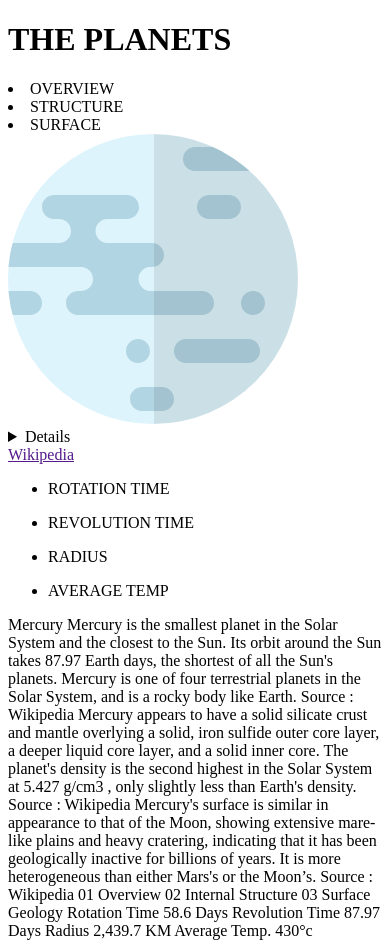
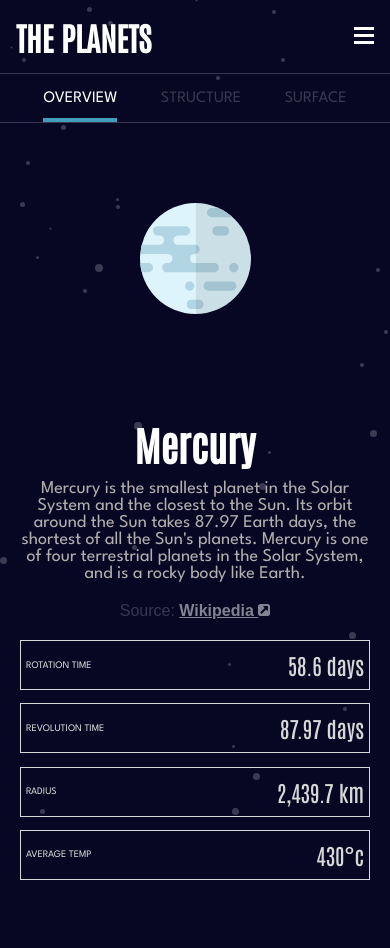
Before and after one commit to yret1/Planet-App, a plain HTML site: page index.html in a window 390 px wide. After the commit the page ends 900 px from the top, so only its background shows below. Drawn offline with Linux system fonts and the light colour scheme.

Commit message:
Basic layout for first mobile page

```diff
--- a/index.html
+++ b/index.html
@@ -3,6 +3,10 @@
 <head>
   <meta charset="UTF-8">
   <meta name="viewport" content="width=device-width, initial-scale=1.0">
+
+  <link rel="stylesheet" href="style.css">
+
+  <script src=""></script>
 
   <link rel="icon" type="image/png" sizes="32x32" href="./assets/favicon-32x32.png">
 
@@ -13,88 +17,46 @@
     <h1 class="head-title">THE PLANETS</h1>
     <nav class="mobile__nav"></nav>
   </header>
-  <nav class="nav-top">
-    <li class="nav-top__item">OVERVIEW</li>
+  <ul class="nav-top">
+    <li class="nav-top__item top-active">OVERVIEW</li>
     <li class="nav-top__item">STRUCTURE</li>
     <li class="nav-top__item">SURFACE</li>
-  </nav>
+  </ul>
   <main>
-    <article class="planet__mercury">
+    <article class="planet">
       <picture class="planet__mercury--face">
-        <img src="/assets/planet-mercury.svg" alt="mercury">
+        <img class="planet__base" src="/assets/planet-mercury.svg" alt="mercury">
+        <img class="planet__structure" src="/assets/planet-mercury-internal.svg" alt="mercury-crust">
+        <img class="planet__geology" src="/assets/planet-mercury.svg" alt="mercury-surface">
       </picture>
-      <details class="planet__info">
+      <section class="planet__info">
         <h2 class="planet__title head-title">Mercury</h2>
         <p class="planet__desc desc-text">Mercury is the smallest planet in the Solar System and the closest to the Sun. Its orbit around the Sun takes 87.97 Earth days, the shortest of all the Sun's planets. Mercury is one of four terrestrial planets in the Solar System, and is a rocky body like Earth.</p>
-      </details>
+        <p class="planet__desc planet__desc--structure" id="structure">Mercury appears to have a solid silicate crust and mantle overlying a solid, iron sulfide outer core layer, a deeper liquid core layer, and a solid inner core. The planet's density is the second highest in the Solar System at 5.427 g/cm3 , only slightly less than Earth's density.</p>
+        <p class="planet__desc planet__desc--surface" id="surface">Mercury's surface is similar in appearance to that of the Moon, showing extensive mare-like plains and heavy cratering, indicating that it has been geologically inactive for billions of years. It is more heterogeneous than either Mars's or the Moon’s.</p>
+      </section>
     </article>
-    <section class="planet__source">
-      <a href="">Wikipedia</a>
+    <section class="planet__source">Source:
+      <a href="">Wikipedia <img src="/assets/icon-source.svg" alt=""></a>
     </section>
     <ul class="info-wrapper">
       <li class="info__rotation">
         <p class="desc-text">ROTATION TIME</p>
+        <div id="rotation">58.6 days</div>
       </li>
       <li class="info__revolution">
         <p class="desc-text">REVOLUTION TIME</p>
+        <div id="revolution">87.97 days</div>
       </li>
       <li class="info__radius">
         <p class="desc-text">RADIUS</p>
+        <div id="radius">2,439.7 km</div>
       </li>
       <li class="info__temp">
         <p class="desc-text">AVERAGE TEMP</p>
+        <div id="temp">430°c</div>
       </li>
     </ul>
   </main>
-  Mercury
-
-  <!-- Overview Content Start -->
-
-  Mercury is the smallest planet in the Solar System and the closest
-  to the Sun. Its orbit around the Sun takes 87.97 Earth days, the
-  shortest of all the Sun's planets. Mercury is one of four terrestrial
-  planets in the Solar System, and is a rocky body like Earth.
-
-  Source : Wikipedia <!-- URL: https://en.wikipedia.org/wiki/Mercury_(planet) -->
-
-  <!-- Overview Content End -->
-
-  <!-- Internal Structure Content Start -->
-
-  Mercury appears to have a solid silicate crust and mantle overlying a
-  solid, iron sulfide outer core layer, a deeper liquid core layer, and
-  a solid inner core. The planet's density is the second highest in the
-  Solar System at 5.427 g/cm3 , only slightly less than Earth's density.
-
-  Source : Wikipedia <!-- URL: https://en.wikipedia.org/wiki/Mercury_(planet)#Internal_structure -->
-
-  <!-- Internal Structure Content End -->
-
-  <!-- Surface Geology Content Start -->
-
-  Mercury's surface is similar in appearance to that of the Moon, showing
-  extensive mare-like plains and heavy cratering, indicating that it has
-  been geologically inactive for billions of years. It is more heterogeneous
-  than either Mars's or the Moon’s.
-
-  Source : Wikipedia <!-- URL: https://en.wikipedia.org/wiki/Mercury_(planet)#Surface_geology -->
-
-  <!-- Surface Geology Content End -->
-
-  01 Overview
-  02 Internal Structure
-  03 Surface Geology
-
-  Rotation Time
-  58.6 Days
-
-  Revolution Time
-  87.97 Days
-
-  Radius
-  2,439.7 KM
-
-  Average Temp.
-  430°c
 </body>
 </html>
--- a/style.css
+++ b/style.css
@@ -0,0 +1,148 @@
+@import url('https://fonts.googleapis.com/css2?family=Antonio:wght@500&family=League+Spartan:wght@400;700&display=swap');
+
+*{
+    box-sizing: border-box;
+    margin: 0;
+    padding: 0;
+}
+body{
+    height: 100svh;
+    background-color: #070724;
+    background-image: url(/assets/background-stars.svg);
+}
+
+h1, h2{
+    font-family: 'Antonio', sans-serif;
+}
+
+h3,h4{
+    font-family: 'League Spartan', sans-serif;
+}
+p{
+    font-family: 'League Spartan', sans-serif;
+}
+
+.mobile__nav{
+    background-image: url(/assets/icon-hamburger.svg);
+    background-repeat: no-repeat;
+    height: 20px;
+    width: 20px;
+}
+
+header{
+    padding: 16px;
+    align-items: center;
+    display: flex;
+    justify-content: space-between;
+}
+
+.head-title{
+    color: white;
+}
+
+
+.nav-top{
+    display: flex;
+    justify-content: space-evenly;
+    align-items: center;
+    height: 50px;
+    border-top:1px solid #38384F ;
+    border-bottom:1px solid #38384F ;
+}
+
+.nav-top__item{
+    font-family: "League Spartan", sans-serif;
+    list-style: none;
+    color: #38384F;
+    display: block;
+}
+
+.top-active{
+    color: white;
+    line-height: 50px;
+
+    height: 100%;
+
+    border-bottom: 4px solid #419EBB;
+}
+
+
+.planet{
+    padding-top: 80px;
+    display: flex;
+flex-direction: column;
+    width: 100%;
+    justify-content: center;
+    align-items:center ;
+}
+
+.planet__mercury--face img{
+    height: 111px;
+    width: 111px;
+}
+
+.planet__info{
+    text-align: center;
+    padding: 20px;
+}
+
+.planet__title {
+    padding-top: 80px;
+    text-align: center;
+    font-size: 40px;
+}
+
+.planet__desc {
+    padding-top: 10px;
+    color: rgb(180, 175, 175);
+    font-size: 18px;
+}
+
+
+.planet__source {
+    font-family: "Leauge Spartan", sans-serif;
+    text-align: center;
+    color: #38384F;
+}
+.planet__source a{
+    font-weight: bold;
+    color: #838391;
+    text-decoration: underline;
+}
+
+.info-wrapper{
+    padding: 20px;
+    display: flex;
+    flex-direction: column;
+    justify-content: space-between;
+    height: 280px;
+}
+
+.info-wrapper li{
+    display: flex;
+    align-items: center;
+    justify-content: space-between;
+    font-size: 10px;
+    padding: 5px;
+    border: 1px solid #D8D8D8;
+    height: 50px;
+    color: #D8D8D8;
+}
+
+#rotation,#revolution,#radius,#temp{
+    font-family: "Antonio", sans-serif;
+    font-weight: 400;
+    font-size: 22px;
+
+}
+
+.planet__desc--structure, .planet__desc--surface{
+    display: none;
+}
+.planet__geology,.planet__structure{
+    display: none;
+}
+
+@media (max-width:500px) {
+
+}
```
